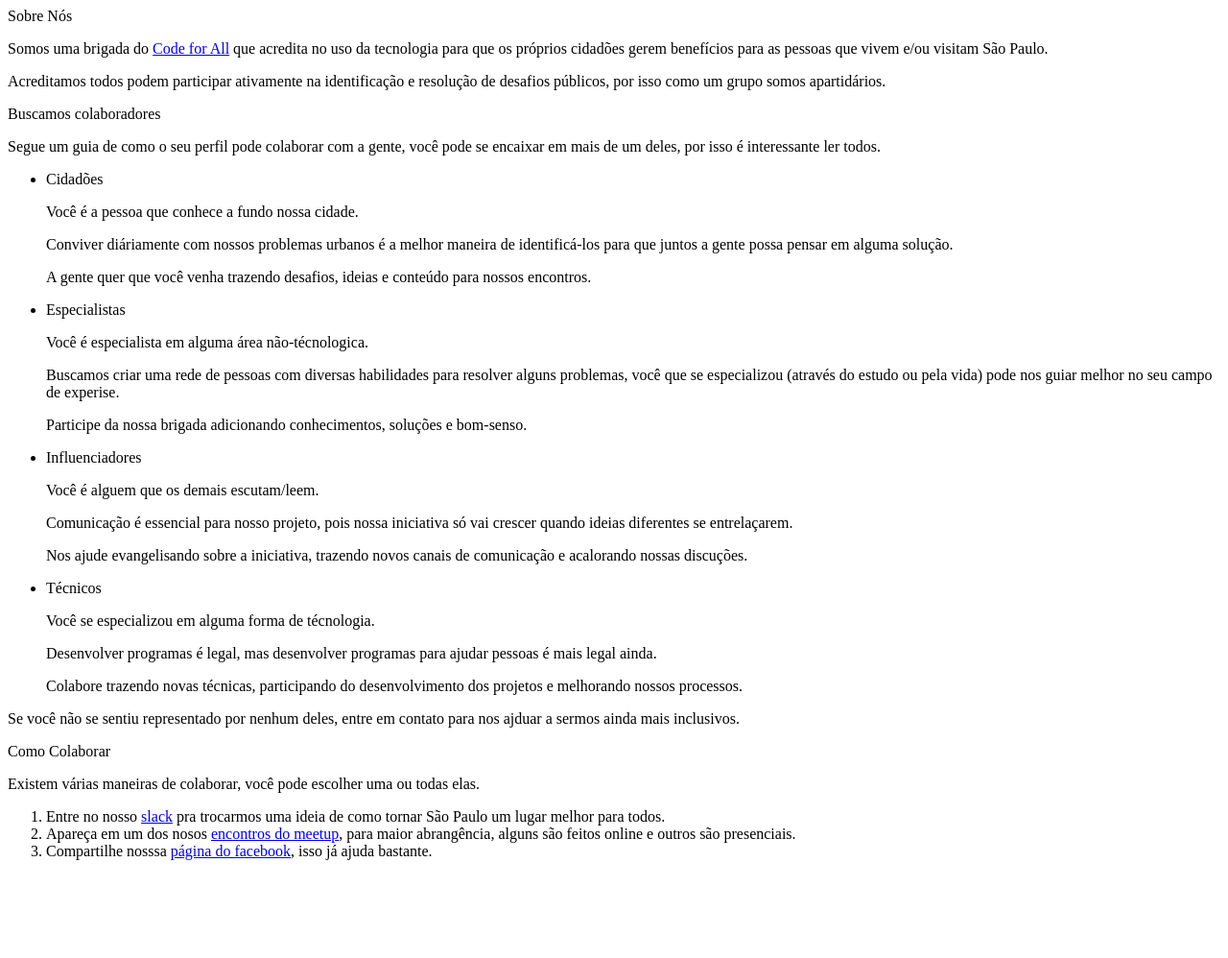
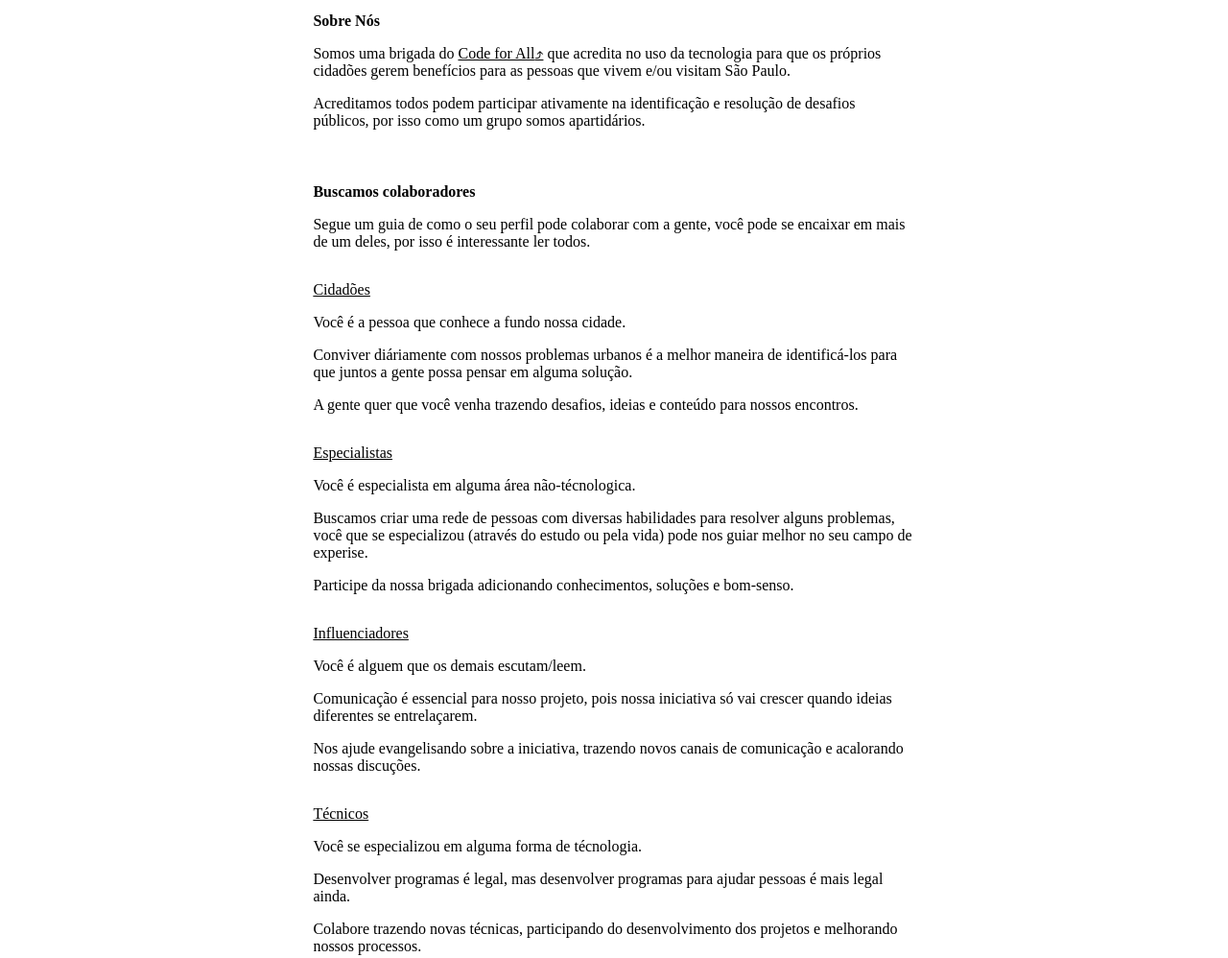
Before and after one commit to code-for-sao-paulo/code-for-sao-paulo.github.io, a plain HTML site: page index.html in a window 1280 px wide. Shown: the top 998 px of the page at 96% size. Before the commit the page ends 912 px from the top, so only its background shows below. Drawn offline with Linux system fonts and the light colour scheme.

Commit message:
adiciona o estilo básico da página

```diff
--- a/index.html
+++ b/index.html
@@ -4,17 +4,17 @@
     <meta charset="utf-8">
     <meta http-equiv="X-UA-Compatible" content="IE=edge">
     <title>Code For São Paulo</title>
-    <link rel="stylesheet" href="">
+    <link rel="stylesheet" href="./style.css">
   </head>
   <body>
     <main>
-      <section>
-        <header>Sobre Nós</header>
+      <section class="section">
+        <header class="section-header">Sobre Nós</header>
         <p>Somos uma brigada do <a target="_blank" href="http://codeforall.org">Code for All</a> que acredita no uso da tecnologia para que os próprios cidadões gerem benefícios para as pessoas que vivem e/ou visitam São Paulo.</p>
         <p>Acreditamos todos podem participar ativamente na identificação e resolução de desafios públicos, por isso como um grupo somos apartidários.</p>
       </section>
-      <section>
-        <header>Buscamos colaboradores</header>
+      <section class="section">
+        <header class="section-header">Buscamos colaboradores</header>
         <p>Segue um guia de como o seu perfil pode colaborar com a gente, você pode se encaixar em mais de um deles, por isso é interessante ler todos.</p>
         <ul>
           <li>
@@ -49,10 +49,11 @@
               <p>Colabore trazendo novas técnicas, participando do desenvolvimento dos projetos e melhorando nossos processos.</p>
             </section>
           </li>
-      </ul>
-      <p>Se você não se sentiu representado por nenhum deles, entre em contato para nos ajduar a sermos ainda mais inclusivos.</p>
-      <section>
-        <header>Como Colaborar</header>
+        </ul>
+        <p>Se você não se sentiu representado por nenhum deles, entre em contato para nos ajduar a sermos ainda mais inclusivos.</p>
+      </section>
+      <section class="section">
+        <header class="section-header">Como Colaborar</header>
         <p>Existem várias maneiras de colaborar, você pode escolher uma ou todas elas.</p>
         <ol>
           <li>Entre no nosso <a target="_blank" href="https://code-for-sao-paulo-inviter.herokuapp.com/">slack</a> pra trocarmos uma ideia de como tornar São Paulo um lugar melhor para todos.</li>
--- /dev/null
+++ b/style.css
@@ -0,0 +1,58 @@
+body {
+  margin: .8rem;
+
+  display:flex;
+  flex-direction: row;
+  flex-wrap: wrap;
+  justify-content: center;
+  align-content: center;
+  align-items: center;
+}
+
+main {
+  width: 50%;
+  height: 100%;
+}
+
+a {
+  color: black;
+}
+
+a[target="_blank"]:after {
+   content: "\2934";
+}
+
+.section {
+  margin-bottom: 3.5rem;
+}
+
+.section:last-child {
+  margin-bottom: 0;
+}
+
+.section-header {
+  font-weight: bold;
+}
+
+ul {
+  list-style: none;
+  padding: 1rem;
+}
+
+li {
+  padding: .5rem 0;
+  margin: 0 -1rem;
+}
+
+li:first-child {
+  padding-top: 0;
+}
+
+li:last-child {
+  padding-bottom: 0;
+}
+
+li header {
+  text-decoration: underline;
+  font-weight: 300;
+}
```
